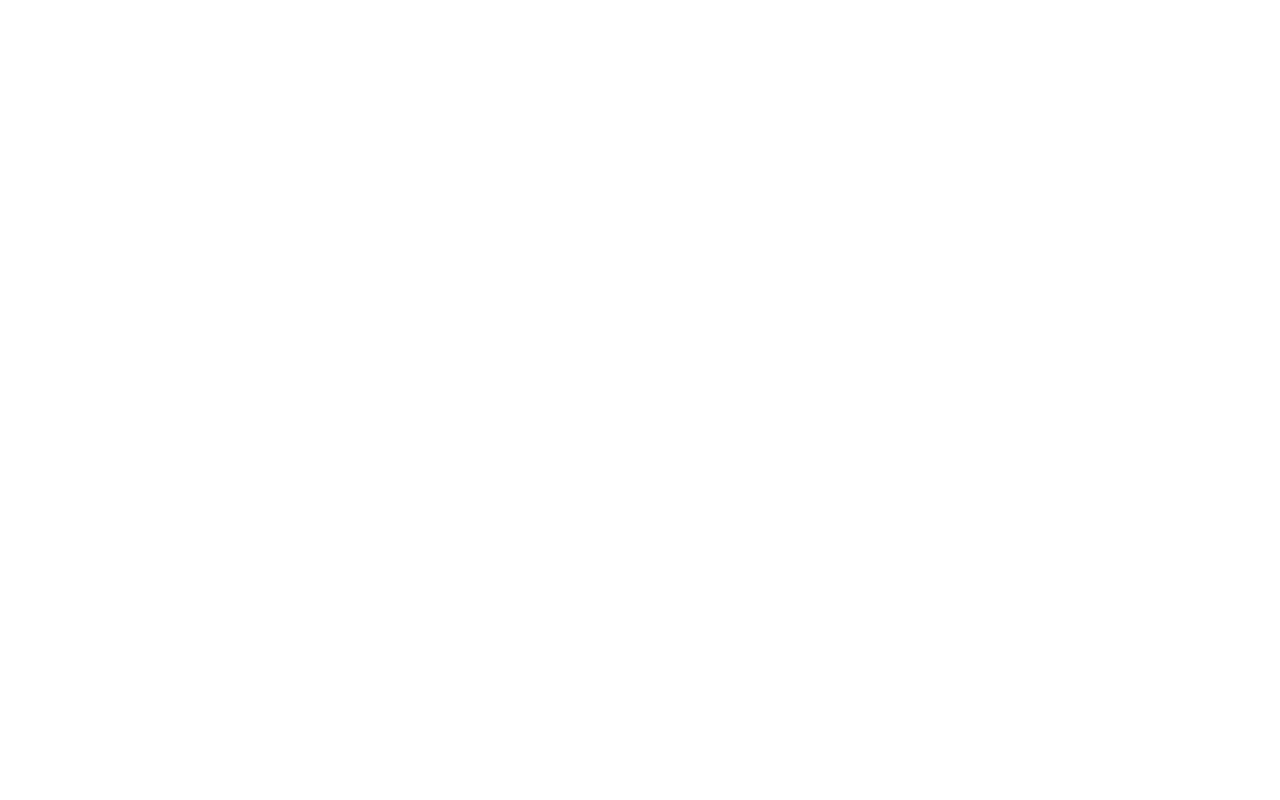
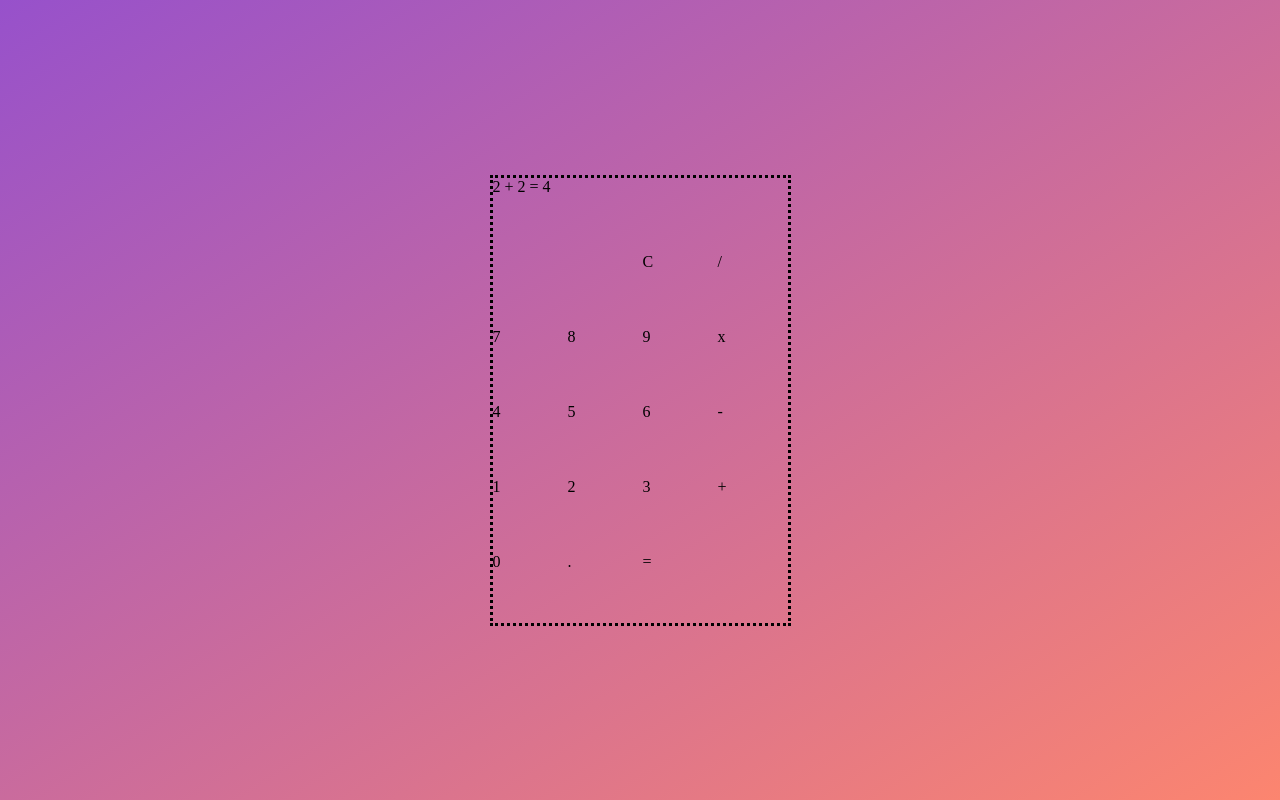
Before and after one commit to KethQv/calculator, a plain HTML site: page index.html in a window 1280 px wide. Drawn offline with Linux system fonts and the light colour scheme.

Commit message:
this add the operate function and make the calculator layout

```diff
--- a/app.js
+++ b/app.js
@@ -25,3 +25,7 @@ function divide(numArray) {
     }, numArray[0] * numArray[0]);
     return total;
 }
+
+function operate(a, b, operation) {
+    return operation([a, b]);
+}
--- a/index.html
+++ b/index.html
@@ -4,9 +4,30 @@
     <meta charset="UTF-8">
     <meta http-equiv="X-UA-Compatible" content="IE=edge">
     <meta name="viewport" content="width=device-width, initial-scale=1.0">
+    <link rel="stylesheet" href="main.css">
     <title>Calculator</title>
 </head>
 <body>
+    <div class="calculator">
+        <div class="calculator__screen">2 + 2 = 4</div>
+        <div class="calculator__clear">C</div>
+        <div class="calculator__add">+</div>
+        <div class="calculator__substract">-</div>
+        <div class="calculator__multiply">x</div>
+        <div class="calculator__divide">/</div>
+        <div class="calculator__1">1</div>
+        <div class="calculator__2">2</div>
+        <div class="calculator__3">3</div>
+        <div class="calculator__4">4</div>
+        <div class="calculator__5">5</div>
+        <div class="calculator__6">6</div>
+        <div class="calculator__7">7</div>
+        <div class="calculator__8">8</div>
+        <div class="calculator__9">9</div>
+        <div class="calculator__0">0</div>
+        <div class="calculator__dot">.</div>
+        <div class="calculator__equal">=</div>
+    </div>
     <script src="app.js"></script>
 </body>
 </html>
--- a/main.css
+++ b/main.css
@@ -0,0 +1,49 @@
+* {
+    margin: 0;
+    padding: 0;
+    box-sizing: border-box;
+}
+
+body {
+    height: 100vh;
+    display: flex;
+    align-items: center;
+    justify-content: center;
+    background-image: linear-gradient(to bottom right, rgb(151, 81, 203), rgb(252, 133, 111));
+}
+
+.calculator {
+    outline: dotted;
+    display: grid;
+    gap: 5px;
+    grid-template-columns: repeat(4, 70px);
+    grid-template-rows: repeat(6, 70px);
+    grid-template-areas:
+        "screen  screen  screen screen"
+        "nothing nothing clear  divide"
+        "seven   eight   nine   multiply"
+        "four    five    six    substract"
+        "one     two     three  add"
+        "zero    dot     equal  equal";
+}
+
+
+/*  grid areas assignation  */
+.calculator__screen    { grid-area: screen;    }
+.calculator__clear     { grid-area: clear;     }
+.calculator__add       { grid-area: add;       }
+.calculator__substract { grid-area: substract; }
+.calculator__multiply  { grid-area: multiply;  }
+.calculator__divide    { grid-area: divide;    }
+.calculator__1         { grid-area: one;       }
+.calculator__2         { grid-area: two;       }
+.calculator__3         { grid-area: three;     }
+.calculator__4         { grid-area: four;      }
+.calculator__5         { grid-area: five;      }
+.calculator__6         { grid-area: six;       }
+.calculator__7         { grid-area: seven;     }
+.calculator__8         { grid-area: eight;     }
+.calculator__9         { grid-area: nine;      }
+.calculator__0         { grid-area: zero;      }
+.calculator__dot       { grid-area: dot;       }
+.calculator__equal     { grid-area: equal;     }
```
Also changed, not shown: 1 other file.
